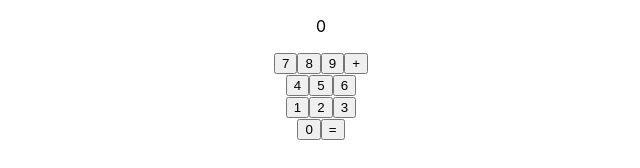
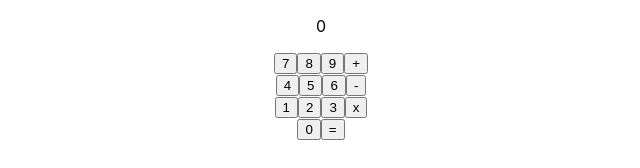
Before and after one commit to harsharteja9/excelra_task, a React (Create React App) app in the folder excelra_task/: page / in a window 1280 px wide. Shown: the top 168 px of the page, without its empty margins (319-959 px from the left). Built offline with nearby package versions, Linux system fonts and the light colour scheme.

Commit message:
Added multiple computations and operation

```diff
--- a/excelra_task/src/App.js
+++ b/excelra_task/src/App.js
@@ -30,10 +30,12 @@ function App() {
         <button onClick={() => handleCounter(4)}>4</button>
         <button onClick={() => handleCounter(5)}>5</button>
         <button onClick={() => handleCounter(6)}>6</button>
+        <button onClick={() => handleCounter("-")}>-</button>
         <br />
         <button onClick={() => handleCounter(1)}>1</button>
         <button onClick={() => handleCounter(2)}>2</button>
         <button onClick={() => handleCounter(3)}>3</button>
+        <button onClick={() => handleCounter("*")}>x</button>
         <br />
         <button onClick={() => handleCounter(0)}>0</button>
         <button onClick={() => handleOperation()}>=</button>
```
